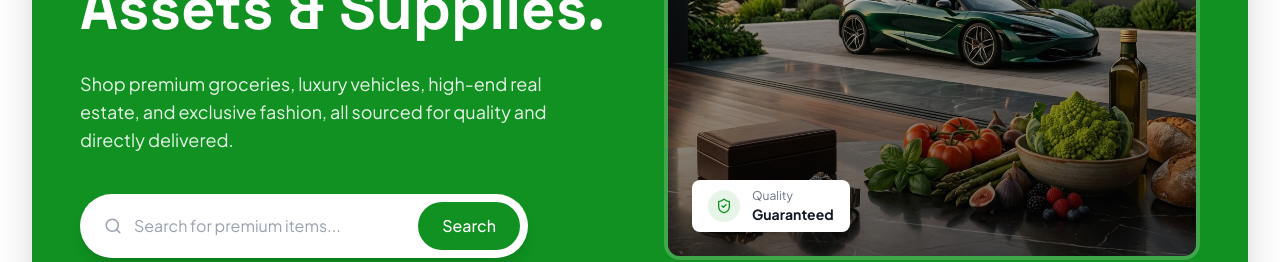
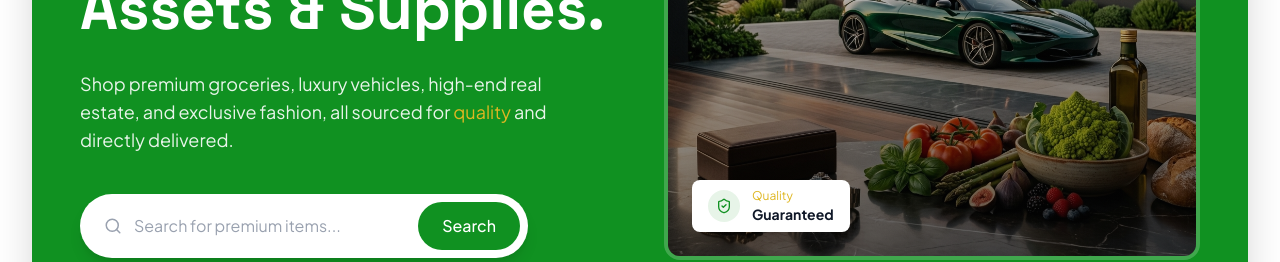
Before and after one commit to Jonadabuncommon1/samstones1, a React (Vite) app: page / in a window 1280 px wide. Shown: the part 384-646 px from the top of the page. Built offline with nearby package versions, Linux system fonts and the light colour scheme.

Commit message:
Apply sparkle gold color to the word 'Quality' across all text components

```diff
--- a/src/components/home/AboutView.tsx
+++ b/src/components/home/AboutView.tsx
@@ -17,7 +17,7 @@ export const AboutView = () => {
   ];
 
   const commitments = [
-    'Delivering authentic and quality products',
+    <>Delivering authentic and <span className="text-[#DFB722]">quality</span> products</>,
     'Maintaining excellent customer service',
     'Building long-term customer relationships',
     'Conducting business ethically and responsibly',
@@ -27,8 +27,8 @@ export const AboutView = () => {
   const reasons = [
     {
       icon: ShieldCheck,
-      title: 'Quality Assurance',
-      body: 'We are committed to offering products that meet high standards of quality and value.',
+      title: <><span className="text-[#DFB722]">Quality</span> Assurance</>,
+      body: <>We are committed to offering products that meet high standards of <span className="text-[#DFB722]">quality</span> and value.</>,
     },
     {
       icon: Heart,
@@ -48,7 +48,7 @@ export const AboutView = () => {
     {
       icon: Tag,
       title: 'Affordable Pricing',
-      body: 'We aim to make quality products accessible at competitive and fair prices.',
+      body: <>We aim to make <span className="text-[#DFB722]">quality</span> products accessible at competitive and fair prices.</>,
     },
   ];
 
@@ -118,7 +118,7 @@ export const AboutView = () => {
               A Dynamic, Customer-Focused Business
             </h2>
             <p className="text-gray-600 leading-relaxed mb-4">
-              <strong>Samstones International Resources Ltd</strong> is a dynamic and customer-focused business committed to providing quality products and reliable services across multiple industries. Based in Lagos State, Nigeria, we pride ourselves on delivering value, authenticity, affordability, and customer satisfaction in every transaction.
+              <strong>Samstones International Resources Ltd</strong> is a dynamic and customer-focused business committed to providing <span className="text-[#DFB722]">quality</span> products and reliable services across multiple industries. Based in Lagos State, Nigeria, we pride ourselves on delivering value, authenticity, affordability, and customer satisfaction in every transaction.
             </p>
             <p className="text-gray-600 leading-relaxed">
               Our company operates with professionalism, integrity, and a strong commitment to excellence, serving individuals, families, and businesses with a wide range of products tailored to modern lifestyle and everyday needs.
@@ -152,7 +152,7 @@ export const AboutView = () => {
             <span className="text-xs font-bold uppercase tracking-widest text-[#109121] mb-3 block">What We Offer</span>
             <h2 className="text-3xl font-serif font-bold text-gray-900">Our Products &amp; Services</h2>
             <p className="text-gray-500 mt-3 max-w-xl mx-auto">
-              We offer carefully selected products and services across various categories, combining quality, durability, style, and affordability.
+              We offer carefully selected products and services across various categories, combining <span className="text-[#DFB722]">quality</span>, durability, style, and affordability.
             </p>
           </div>
           <div className="grid grid-cols-1 sm:grid-cols-2 gap-3">
@@ -170,7 +170,7 @@ export const AboutView = () => {
           <div className="bg-[#109121] rounded-3xl p-8 text-white">
             <span className="text-white/70 text-xs font-bold uppercase tracking-widest mb-4 block">Our Mission</span>
             <p className="text-white/95 leading-relaxed text-base">
-              To become a trusted household and commercial brand by providing quality products and dependable services while building lasting relationships with our customers through honesty, consistency, and professionalism.
+              To become a trusted household and commercial brand by providing <span className="text-[#DFB722]">quality</span> products and dependable services while building lasting relationships with our customers through honesty, consistency, and professionalism.
             </p>
           </div>
           <div className="bg-gray-900 rounded-3xl p-8 text-white">
--- a/src/components/home/ContactView.tsx
+++ b/src/components/home/ContactView.tsx
@@ -99,7 +99,7 @@ export const ContactView = () => {
 
         <h3 className="text-xl font-bold text-gray-900 mt-8 mb-4">Building Long-Term Relationships</h3>
         <p className="text-gray-600 leading-relaxed">
-          Our goal is not simply to make sales but to build lasting relationships with our customers through consistent quality service and dependable business practices.
+          Our goal is not simply to make sales but to build lasting relationships with our customers through consistent <span className="text-[#DFB722]">quality</span> service and dependable business practices.
         </p>
         <p className="text-gray-600 leading-relaxed">
           We value every customer and continuously work towards improving our products, services, and customer experience.
@@ -110,7 +110,7 @@ export const ContactView = () => {
         <h2 className="text-3xl font-serif text-gray-900 mb-6 border-b pb-4">ATELIER</h2>
         <h3 className="text-xl font-bold text-gray-900 mt-8 mb-4">Samstones Atelier</h3>
         <p className="text-gray-600 leading-relaxed">
-          The Samstones Atelier represents the creative and luxury fashion division of Samstones International Resources Ltd, dedicated to style, elegance, quality craftsmanship, and modern fashion excellence.
+          The Samstones Atelier represents the creative and luxury fashion division of Samstones International Resources Ltd, dedicated to style, elegance, <span className="text-[#DFB722]">quality</span> craftsmanship, and modern fashion excellence.
         </p>
         <p className="text-gray-600 leading-relaxed">
           Our atelier focuses on delivering carefully selected and fashion-forward products that reflect sophistication, confidence, and contemporary lifestyle trends.
@@ -128,20 +128,20 @@ export const ContactView = () => {
           <li>Beauty and cosmetic products</li>
         </ul>
         <p className="text-gray-600 leading-relaxed">
-          Each item is selected with attention to quality, durability, comfort, and style to meet the needs of modern fashion-conscious individuals.
+          Each item is selected with attention to <span className="text-[#DFB722]">quality</span>, durability, comfort, and style to meet the needs of modern fashion-conscious individuals.
         </p>
 
         <h3 className="text-xl font-bold text-gray-900 mt-8 mb-4">Our Fashion Philosophy</h3>
         <p className="text-gray-600 leading-relaxed">
-          At Samstones Atelier, we believe fashion is more than appearance — it is a reflection of identity, confidence, creativity, and lifestyle. We are committed to providing products that combine elegance, comfort, and affordability without compromising quality.
+          At Samstones Atelier, we believe fashion is more than appearance — it is a reflection of identity, confidence, creativity, and lifestyle. We are committed to providing products that combine elegance, comfort, and affordability without compromising <span className="text-[#DFB722]">quality</span>.
         </p>
 
-        <h3 className="text-xl font-bold text-gray-900 mt-8 mb-4">Quality & Craftsmanship</h3>
+        <h3 className="text-xl font-bold text-gray-900 mt-8 mb-4"><span className="text-[#DFB722]">Quality</span> & Craftsmanship</h3>
         <p className="text-gray-600 leading-relaxed">
           We place strong emphasis on:
         </p>
         <ul className="list-disc pl-6 text-gray-600 space-y-2">
-          <li>Premium quality materials</li>
+          <li>Premium <span className="text-[#DFB722]">quality</span> materials</li>
           <li>Modern and timeless designs</li>
           <li>Attention to detail</li>
           <li>Excellent finishing and presentation</li>
@@ -150,7 +150,7 @@ export const ContactView = () => {
 
         <h3 className="text-xl font-bold text-gray-900 mt-8 mb-4">Our Vision</h3>
         <p className="text-gray-600 leading-relaxed">
-          To establish Samstones Atelier as a recognised fashion and lifestyle brand known for quality, elegance, innovation, and customer satisfaction across Nigeria and beyond.
+          To establish Samstones Atelier as a recognised fashion and lifestyle brand known for <span className="text-[#DFB722]">quality</span>, elegance, innovation, and customer satisfaction across Nigeria and beyond.
         </p>
 
         <h3 className="text-xl font-bold text-gray-900 mt-8 mb-4">Client Experience</h3>
@@ -162,7 +162,7 @@ export const ContactView = () => {
           <li>Carefully curated collections</li>
           <li>Reliable delivery services</li>
           <li>Personalised customer attention</li>
-          <li>Consistent product quality</li>
+          <li>Consistent product <span className="text-[#DFB722]">quality</span></li>
         </ul>
 
         <h3 className="text-xl font-bold text-gray-900 mt-8 mb-4">Contact Information</h3>
--- a/src/components/home/HomeView.tsx
+++ b/src/components/home/HomeView.tsx
@@ -53,7 +53,7 @@ export const HomeView = () => {
               transition={{ duration: 0.6, delay: 0.2 }}
               className="text-white/90 text-lg mb-10 max-w-lg"
             >
-              Shop premium groceries, luxury vehicles, high-end real estate, and exclusive fashion, all sourced for quality and directly delivered.
+              Shop premium groceries, luxury vehicles, high-end real estate, and exclusive fashion, all sourced for <span className="text-[#DFB722]">quality</span> and directly delivered.
             </motion.p>
 
             <motion.form
@@ -100,7 +100,7 @@ export const HomeView = () => {
                   <ShieldCheck size={16} className="text-[#109121]" />
                 </div>
                 <div>
-                  <p className="text-xs text-gray-500">Quality</p>
+                  <p className="text-xs text-gray-500"><span className="text-[#DFB722]">Quality</span></p>
                   <p className="text-sm font-bold text-gray-900">Guaranteed</p>
                 </div>
               </div>
@@ -256,7 +256,7 @@ export const HomeView = () => {
               <div className="w-16 h-16 bg-[#109121]/10 rounded-full flex items-center justify-center mb-4 text-[#109121]">
                 <ShieldCheck size={32} />
               </div>
-              <h3 className="font-bold text-gray-900 text-lg mb-2">Quality Guarantee</h3>
+              <h3 className="font-bold text-gray-900 text-lg mb-2"><span className="text-[#DFB722]">Quality</span> Guarantee</h3>
               <p className="text-gray-400 text-sm">Verified luxury assets and fresh provisions.</p>
             </div>
             <div className="text-center flex flex-col items-center">
--- a/src/components/shop/ProductDetailView.tsx
+++ b/src/components/shop/ProductDetailView.tsx
@@ -259,7 +259,7 @@ export const ProductDetailView = () => {
                <div className="flex items-center space-x-3 glass border border-white/5 p-4 rounded-xl shadow-none">
                  <ShieldCheck size={24} className="text-[#109121]" />
                  <div>
-                    <h4 className="text-sm font-bold text-gray-900">Genuine Quality</h4>
+                    <h4 className="text-sm font-bold text-gray-900">Genuine <span className="text-[#DFB722]">Quality</span></h4>
                     <p className="text-xs text-gray-400">100% Authenticity</p>
                  </div>
               </div>
```
